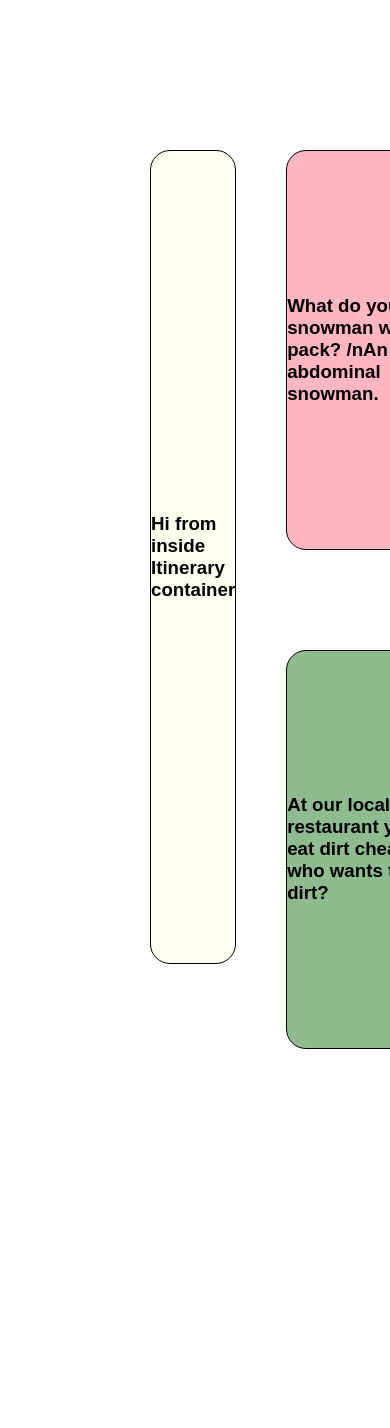
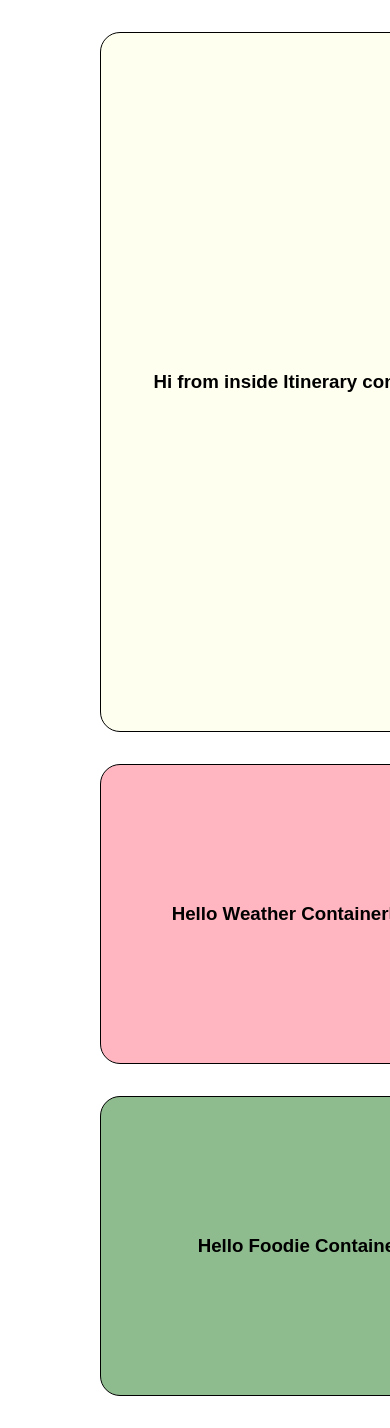
Before and after one commit to Travel-T1me/Fernweh, a React app: page /results in a window 390 px wide. Shown: the top 1428 px of the page. Before the commit the page ends 1049 px from the top, so only its background shows below. Built offline with nearby package versions, Linux system fonts and the light colour scheme; what react-relay would draw is missing.

Commit message:
Synced useStore functions as types file. Adjusted Results page components to fit 100vh no scrolling, and also be responsive

```diff
--- a/src/components/FullItinerary.tsx
+++ b/src/components/FullItinerary.tsx
@@ -7,9 +7,12 @@ const ItineraryContainer = styled.div`
   align-items: center;
   border-radius: 20px;
   border: 1px solid black;
-  height: calc(100vh - 30px);
+  height: calc(100vh - 200px);
   width: 100%;
   background-color: ivory;
+  min-height: 700px;
+  min-width: 400px;
+
 `;
 
 const FullItinerary = () => {
--- a/src/components/QuestionCard.tsx
+++ b/src/components/QuestionCard.tsx
@@ -4,6 +4,11 @@ import { useState } from "react";
 import { QuestionCardType } from "../../types";
 import { Link } from "react-router-dom";
 import { BaseButtonStyle } from "../GlobalStyles";
+import useStore from '../store';
+import {
+    PartialStore
+} from '../../types';
+
 
 const Button = styled.button`${BaseButtonStyle}`;
 
@@ -75,6 +80,24 @@ const InputField = styled.section`
 `
 
 const QuestionCard = ({question, type, el, setQuestionStates, questionStates, min, max, ref}: QuestionCardType) => {
+    const {
+        setNumberOfTravellers,
+        setInfoForWeather,
+        setYelpBudget,
+        setLocationAsString,
+        setAdditionalNotes
+    } : PartialStore = useStore();
+
+
+    const arrOfReducers = [
+        setNumberOfTravellers,
+        setInfoForWeather,
+        setYelpBudget,
+        setLocationAsString,
+        setAdditionalNotes
+    ]
+
+
     const [answer, setAnswer] = useState("");
 
     const handleChange = (e: ChangeEvent<HTMLInputElement>) => {
@@ -83,20 +106,36 @@ const QuestionCard = ({question, type, el, setQuestionStates, questionStates, mi
 
     }
 
-    const handleClick = ((boo: boolean) => {
+    const handleClick = ((boo: boolean, index: number) => {
         const newState = [...questionStates]
+        let reducersToUse = [];
+
+        // push the appropriate reducers to use
+        if (index === 0) reducersToUse.push(setLocationAsString, setInfoForWeather)
+        if (index === 1) reducersToUse.push(setInfoForWeather)
+        if (index === 2) reducersToUse.push(setInfoForWeather)
+        if (index === 3) reducersToUse.push(setNumberOfTravellers)
+        if (index === 4) reducersToUse.push(setYelpBudget)
+        if (index === 5) reducersToUse.push(setAdditionalNotes)
+
         if (!boo && el !== 0){
             newState[el] = false;
             setQuestionStates(newState);
         } else if (boo){
+            // call the reducers to set the state, we have access to users inputs in answer
+
+
+
+            // reveal the next card by changing the state
             newState[el + 1] = true;
             setQuestionStates(newState);
+
+            // scroll to the new card (TODO)
             // THIS IS WHERE I LEFT OFF
             // ref.current.scrollIntoView({
             //     behavior: 'smooth'
             // })
         }
-
     })
 
     let inputField;
@@ -126,12 +165,12 @@ const QuestionCard = ({question, type, el, setQuestionStates, questionStates, mi
                         </SubmitButton></Link>
                         }
                         {
-                        !questionStates[el+1] && el < questionStates.length - 1 && <SubmitButton onClick={() => handleClick(true)}>
+                        !questionStates[el+1] && el < questionStates.length - 1 && <SubmitButton onClick={() => handleClick(true, el)}>
                             Submit
                         </SubmitButton>
                         }
                         {
-                        el !== 0 && !questionStates[el + 1] && <BackButton onClick={() => handleClick(false)}>
+                        el !== 0 && !questionStates[el + 1] && <BackButton onClick={() => handleClick(false, el)}>
                             Go Back
                         </BackButton>
                         }
--- a/src/components/Restaurants.tsx
+++ b/src/components/Restaurants.tsx
@@ -7,16 +7,18 @@ const RestaurantContainer = styled.div`
   align-items: center;
   border-radius: 20px;
   border: 1px solid black;
-  height: calc(50vh - 22.5px);
-  width: 50vw;
+  height: calc(50vh - 150px);
+  width: 100%;
   background-color: DarkSeaGreen;
+  min-height: 300px;
+  min-width: 300px;
 `;
 
 const Restaurants = () => {
 
   return (
     <RestaurantContainer>
-      <h1>At our local pizza restaurant you can eat dirt cheap. But who wants to eat dirt?</h1>
+      <h1>Hello Foodie Container</h1>
     </RestaurantContainer>
   )
 };
--- a/src/components/Weather.tsx
+++ b/src/components/Weather.tsx
@@ -7,9 +7,11 @@ const WeatherContainer = styled.div`
     align-items: center;
     border-radius: 20px;
     border: 1px solid black;
-    height: calc(50vh - 22.5px);
-    width: 50vw;
+    height: calc(50vh - 150px);
+    width: 100%;
     background-color: lightpink;
+    min-height: 300px;
+    min-width: 300px;
 `;
 
 const ScrollEffect = styled.div`
@@ -23,7 +25,7 @@ const Weather = () => {
 
   return (
     <WeatherContainer>
-      <h1>What do you call a snowman with a six-pack? /nAn abdominal snowman.</h1>
+      <h1>Hello Weather Container</h1>
       <ScrollEffect>
         <div>
             <span>Div1</span>
--- a/src/pages/Questionaire.tsx
+++ b/src/pages/Questionaire.tsx
@@ -3,7 +3,7 @@ import QuestionCard from '../components/QuestionCard';
 import { QuestionCardType } from '../../types'
 import { styled } from 'styled-components'
 import NavBar from '../components/Navbar'
-// import useStore from '../store'
+import useStore from '../store'
 
 interface WrapperProps {
   $show?: boolean;
--- a/src/pages/ResultsPage.tsx
+++ b/src/pages/ResultsPage.tsx
@@ -7,15 +7,24 @@ import Weather from '../components/Weather';
 const ResultsContainer = styled.section`
   display: grid;
   grid-template-columns: 1fr 1fr;
-  column-gap: 50px;
-  padding: 150px;
+  column-gap: 100px;
+  padding: 100px;
   height: 100vh;
+
+  @media (max-width: 768px) {
+    grid-template-columns: 1fr;
+    row-gap: 2rem;
+    padding-top: 2rem;
+  }
 `;
 
 const FirstColumn = styled.section`
   display: grid;
   grid-column: 1 / 2;
 
+  @media (max-width: 768px) {
+    grid-column: 1;
+  }
 `;
 
 const SecondColumn = styled.section`
@@ -23,29 +32,28 @@ const SecondColumn = styled.section`
   grid-column: 2 / 3;
   grid-template-rows: auto 1fr;
   row-gap: 100px;
+
+  @media (max-width: 768px) {
+    grid-column: 1;
+    grid-row: 2;
+    row-gap: 2rem;
+    padding-bottom: 2rem;
+  }
 `;
 
-// const WeatherContainer = styled.section`
-//   height: 50%
-// `
-// const RestaurantContainer = styled.section`
-//   height: 50%
-// `
+
 const ResultsPage = () => {
   return (
     <ResultsContainer>
       <FirstColumn>
           <FullItinerary />
       </FirstColumn>
-      {/* <WeatherContainer> */}
+
       <SecondColumn>
           <Weather />
-
-      {/* </WeatherContainer>
-      <RestaurantContainer> */}
           <Restaurants />
       </SecondColumn>
-      {/* </RestaurantContainer> */}
+
     </ResultsContainer>
   )
 }
--- a/src/store.ts
+++ b/src/store.ts
@@ -1,64 +1,74 @@
 import { create } from "zustand";
 import {
-  setNumberOfTravellers,
-  infoForWeather,
-
+  SetNumberOfTravellers,
+  InfoForWeather,
+  SetInfoForWeather,
+  SetYelpBudget,
+  SetLocationAsString,
+  SetAdditionalNotes
 } from "../types";
-
 
 interface StoreState {
   numOfTravellers: string,
-  setNumberOfTravellers: setNumberOfTravellers,
-  infoForWeather: infoForWeather,
-  setInfoForWeather: (arrival:string, depart:string, destination:string, latLong:string) => void,
+  setNumberOfTravellers: SetNumberOfTravellers,
+
+  infoForWeather: InfoForWeather,
+  setInfoForWeather: SetInfoForWeather,
+
   yelpBudget: string,
-  setYelpBudget: (budget: string) => void,
-  locationAsString: string,
-  setLocationAsString: (location:string) => void
+  setYelpBudget: SetYelpBudget,
+
+  location: string,
+  setLocationAsString: SetLocationAsString,
+
+  additionalNotes: string,
+  setAdditionalNotes: SetAdditionalNotes,
 }
 
 
-const questionaireStore = create<StoreState>((set) => ({
-
+const useStore = create<StoreState>((set) => ({
   // number of travellers
   numOfTravellers: '',
-    setNumberOfTravellers: (num:string) => set(() => ({
-        numOfTravellers: num
+  setNumberOfTravellers: (numOfTravellers: string) : void => set((state) => ({
+    ...state, numOfTravellers,
   })),
 
-  // weather state
-  // information for weather (location and dates)
+  // weather state, information for weather (location and dates)
   infoForWeather: {
     startDate: '',
     endDate: '',
     destination: '',
     latLong: ''
   },
-    setInfoForWeather: (arrival:string, depart:string, destination:string, latLong:string) => set(() => ({
+  setInfoForWeather: (startDate:string, endDate:string, destination:string, latLong:string) : void => set((state) => ({
     infoForWeather: {
-            startDate: arrival,
-            endDate: depart,
-            destination: destination,
-            latLong: latLong
+      startDate,
+      endDate,
+      destination,
+      latLong,
     }
   })),
-  // information for yelp
+
+  // information for yelp budget
+  yelpBudget: '',
+  setYelpBudget: (yelpBudget: string) : void => set((state) => ({
+    ...state, yelpBudget,
+  })),
+
   // location as a string
+  location: '',
+  setLocationAsString: (location: string) : void => set((state) => ({
+    ...state, location,
+  })),
 
-    yelpBudget: '',
-    setYelpBudget: (budget: string) => (() => {
-        yelpBudget: budget
-    }),
+  additionalNotes: '',
+  setAdditionalNotes: (notes:string) : void => set((state) => ({
+    ...state, notes,
+  })),
 
-    // destination needs
-    // location as lat / long (coordinates)
-    locationAsString: '',
-    setLocationAsString: (location: string) => (() => {
-        locationAsString: location
-    })
+}));
 
-
-  // departure date "string"
+export default useStore;
 
   // feed of trips from all users
     // how do we grab all of the trips from the database?
@@ -69,6 +79,3 @@ const questionaireStore = create<StoreState>((set) => ({
     // use axios to fetch form the database
 
   // itinerary generated?
-}))
-
-export default questionaireStore
```
Also changed, not shown: types.ts (+28 -14 lines). Lines whose indentation alone changed are shown as unchanged.
